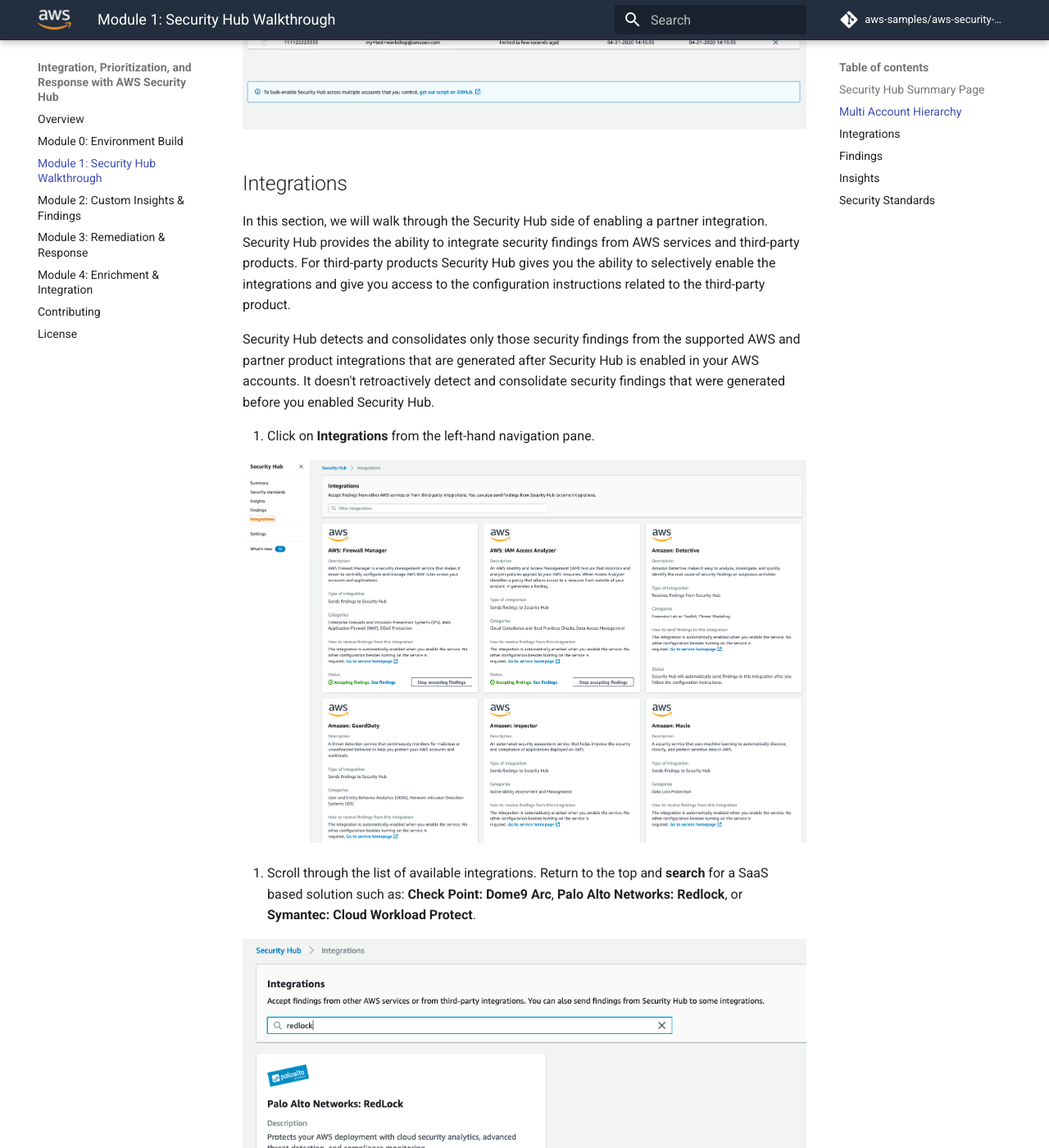
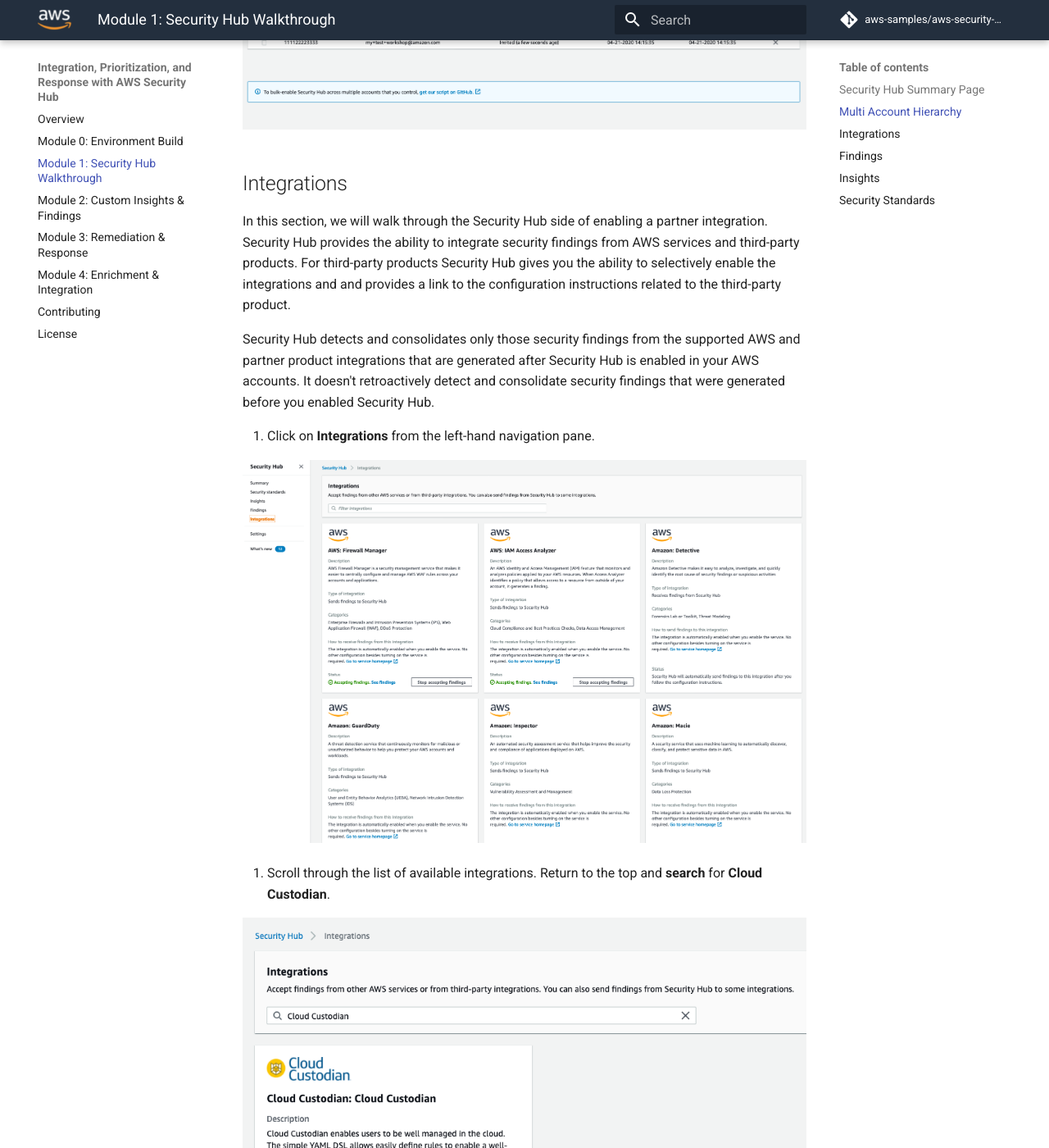
Before and after one commit to aws-samples/aws-security-hub-workshop, an MkDocs documentation site: the page built from docs/01-security-hub-walk-through.md, in a window 1280 px wide and 1400 px high, scrolled down 4413 px. Shown: the whole window at 82% size. Built offline with MkDocs 1.6.1 and Material for MkDocs 9.7.7, drawn with Linux system fonts in a browser that asks for light colours; comment, search, counter and statistics services are not loaded; some of the changed text lies outside the part shown.

Commit message:
modified cloud custodian to run in workshop VPC, enhanced deploy parameters in master template, got all instances onto t3, revised walkthrough module showing enabling Cloud Custodian and refreshed findings screen shots

```diff
--- a/docs/01-security-hub-walk-through.md
+++ b/docs/01-security-hub-walk-through.md
@@ -77,7 +77,7 @@
 ![Security Hub Multi](./images/01-multi-account-invited.png)
 
 ## Integrations
-In this section, we will walk through the Security Hub side of enabling a partner integration. Security Hub provides the ability to integrate security findings from AWS services and third-party products.  For third-party products Security Hub gives you the ability to selectively enable the integrations and give you access to the configuration instructions related to the third-party product.
+In this section, we will walk through the Security Hub side of enabling a partner integration. Security Hub provides the ability to integrate security findings from AWS services and third-party products.  For third-party products Security Hub gives you the ability to selectively enable the integrations and and provides a link to the configuration instructions related to the third-party product.
 
 Security Hub detects and consolidates only those security findings from the supported AWS and partner product integrations that are generated after Security Hub is enabled in your AWS accounts. It doesn't retroactively detect and consolidate security findings that were generated before you enabled Security Hub.
 
@@ -86,9 +86,9 @@
 ![Security Hub Integrations](./images/01-integrations-all.png)
 
 
-2. Scroll through the list of available integrations.  Return to the top and **search** for a SaaS based solution such as: **Check Point: Dome9 Arc**, **Palo Alto Networks: Redlock**, or **Symantec: Cloud Workload Protect**.
+2. Scroll through the list of available integrations.  Return to the top and **search** for **Cloud Custodian**.
 
-![Integrations Search](./images/01-integrations-search.png)
+![Integrations Search](./images/01-integrations-search-cc.png)
 
 3. Click **Accept Findings**.  Review the permissions required for the integration.
 
@@ -96,9 +96,9 @@
 
 4. Click **Accept findings**.
 
-!!! info "This will put in place a service policy allowing the partner solution to send findings information into this account.   To use in your account, you would still need to complete the **Configure** step on the Partner solution so findings that are created by the partner solution are sent to Security Hub. "
+!!! info "This will put in place a service policy allowing the partner solution to send finding information into this account.   For the purposes of this workshop a Cloud Custodian instance is already set up to automatically send findings to the integration you just enabled.  To use other partner integrations in your account, you would still need to complete the **Configure** step in the partner solution so findings that are created by the partner solution are sent to Security Hub. "
 
-![Integrations Configure](./images/01-integrations-configure.png)
+![Integrations Configure](./images/01-integrations-configure-cc.png)
 
 ## Findings
 Security Hub imports findings AWS security services, third-party product integrations that you enable, and custom integrations you build. Security Hub consumes these findings using a standard findings format called AWS Security Finding Format (ASFF), which eliminates the need for time-consuming data conversion efforts. Security Hub then correlates the findings across integrated products to prioritize the most important ones. For more information about the findings format, see <a href="https://docs.aws.amazon.com/securityhub/latest/userguide/securityhub-findings-format.html" target="_blank">AWS Security Finding Format</a>.
```
Also changed, not shown: other parts of docs/01-security-hub-walk-through.md (+2 -2 lines), docs/images/01-findings-detail.png, docs/images/01-findings-list.png, docs/images/01-findings-resources.png, docs/images/01-findings-search-ec2.png (added), docs/images/01-integrations-configure-cc.png (added), docs/images/01-integrations-search-cc.png (added), 2 other files.
